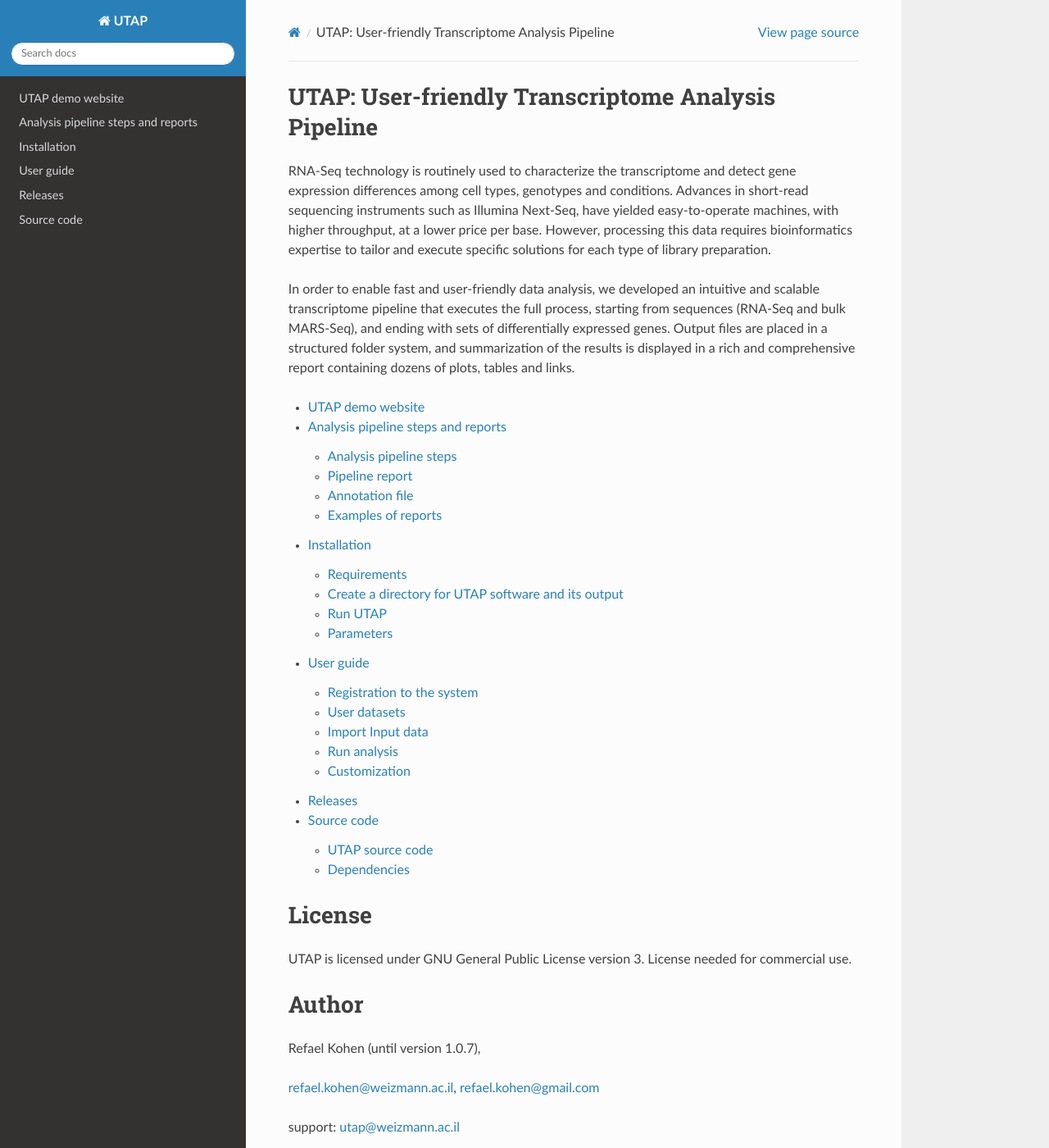
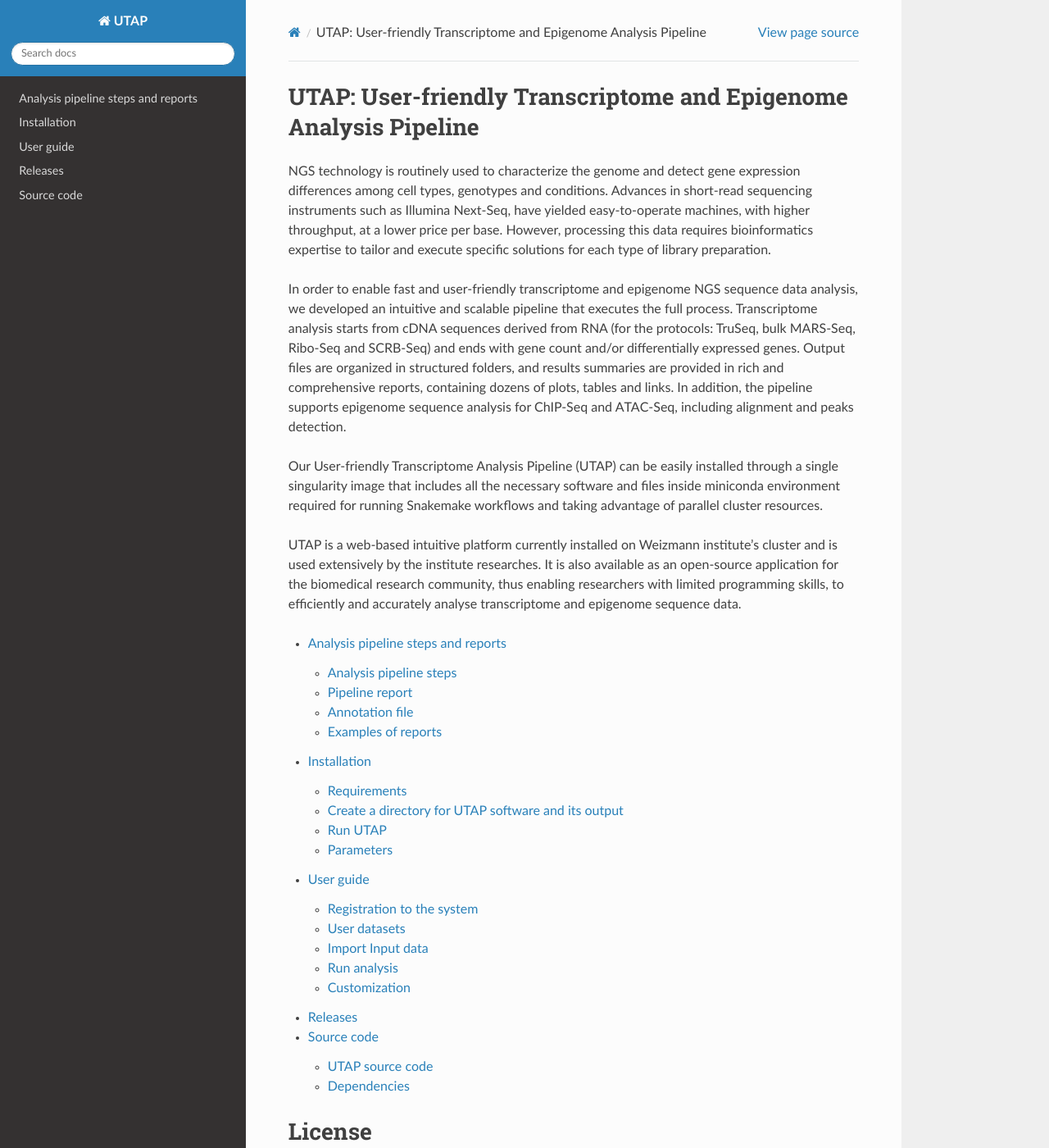
Before and after one commit to utap2/utap2, a Sphinx documentation site: the page built from docs/index.rst, in a window 1280 px wide and 1400 px high. Shown: the whole window at 82% size. Built offline with Sphinx 7.4.7 and the Read the Docs theme 2.0.0, drawn with Linux system fonts in a browser that asks for light colours.

Commit message:
Update index.rst

```diff
--- a/docs/index.rst
+++ b/docs/index.rst
@@ -1,17 +1,22 @@
 .. _manual-main:
 
-UTAP: User-friendly Transcriptome Analysis Pipeline
+UTAP: User-friendly Transcriptome and Epigenome Analysis Pipeline
 ===================================================
 
-RNA-Seq technology is routinely used to characterize the transcriptome and detect gene expression differences among cell types, genotypes and conditions. Advances in short-read sequencing instruments such as Illumina Next-Seq, have yielded easy-to-operate machines, with higher throughput, at a lower price per base. However, processing this data requires bioinformatics expertise to tailor and execute specific solutions for each type of library preparation.
+NGS technology is routinely used to characterize the genome and detect gene expression differences among cell types, genotypes and conditions. Advances in short-read sequencing instruments such as Illumina Next-Seq, have yielded easy-to-operate machines, with higher throughput, at a lower price per base. However, processing this data requires bioinformatics expertise to tailor and execute specific solutions for each type of library preparation.
 
-In order to enable fast and user-friendly data analysis, we developed an intuitive and scalable transcriptome pipeline that executes the full process, starting from sequences (RNA-Seq and bulk MARS-Seq), and ending with sets of differentially expressed genes. Output files are placed in a structured folder system, and summarization of the results is displayed in a rich and comprehensive report containing dozens of plots, tables and links.
+In order to enable fast and user-friendly transcriptome and epigenome NGS sequence data analysis, we developed an intuitive and scalable pipeline that executes the full process. Transcriptome analysis starts from cDNA sequences derived from RNA (for the protocols: TruSeq, bulk MARS-Seq, Ribo-Seq and SCRB-Seq) and ends with gene count and/or differentially expressed genes. Output files are organized in structured folders, and results summaries are provided in rich and comprehensive reports, containing dozens of plots, tables and links. In addition, the pipeline supports epigenome sequence analysis for ChIP-Seq and ATAC-Seq, including alignment and peaks detection.
+
+Our User-friendly Transcriptome Analysis Pipeline (UTAP) can be easily installed through a single singularity image that includes all the necessary software and files inside miniconda environment required for running Snakemake  workflows and taking advantage of parallel cluster resources.
+
+UTAP is a web-based intuitive platform currently installed on Weizmann institute’s cluster and is used extensively by the institute researches. It is also available as an open-source application for the biomedical research community, thus enabling researchers with limited programming skills, to efficiently and accurately analyse transcriptome and epigenome sequence data.
+
 
 
 .. toctree::
     :maxdepth: 2
 
-    rst/demo-site
+
     rst/rna-mars-seq-results
     rst/installation
     rst/user-guide
@@ -26,9 +31,7 @@
 Author
 ======
 
-Refael Kohen (until version 1.0.7),
-
-refael.kohen@weizmann.ac.il, refael.kohen@gmail.com
+UTAP team
 
 support:
 utap@weizmann.ac.il
```
